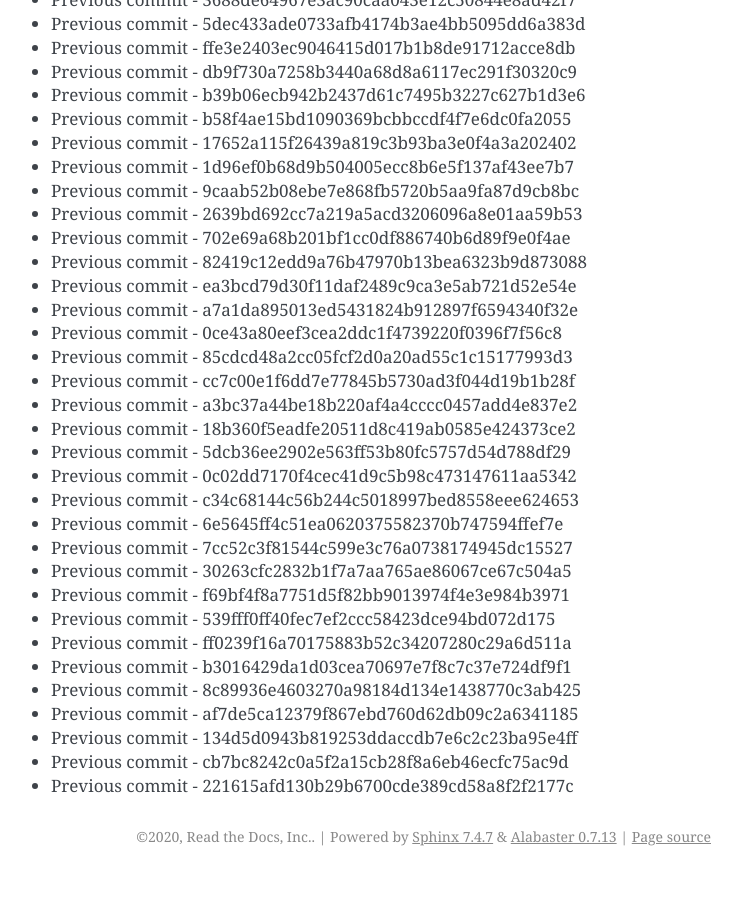
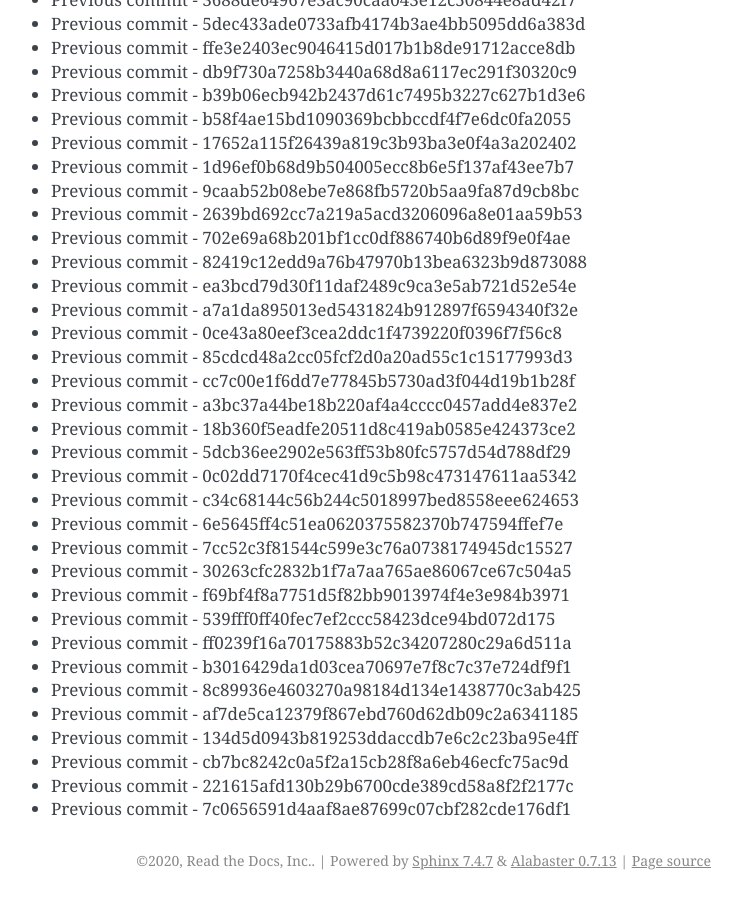
Before and after one commit to readthedocs/rtd-git-stresstest, a Sphinx documentation site: the page built from docs/updates.rst, in a window 1280 px wide and 900 px high, scrolled down 30092 px. Shown: the whole window, without its empty margins (399-1141 px from the left). Built offline with Sphinx 7.4.7, drawn with Linux system fonts in a browser that asks for light colours; before the commit the page ends 30968 px from its top, so only the background shows below that.

Commit message:
Generating commit from previous: 7c0656591d4aaf8ae87699c07cbf282cde176df1

```diff
--- a/docs/updates.rst
+++ b/docs/updates.rst
@@ -1296,3 +1296,4 @@ It can be tested for any performance characteristics.
 * Previous commit - 134d5d0943b819253ddaccdb7e6c2c23ba95e4ff
 * Previous commit - cb7bc8242c0a5f2a15cb28f8a6eb46ecfc75ac9d
 * Previous commit - 221615afd130b29b6700cde389cd58a8f2f2177c
+* Previous commit - 7c0656591d4aaf8ae87699c07cbf282cde176df1
```
